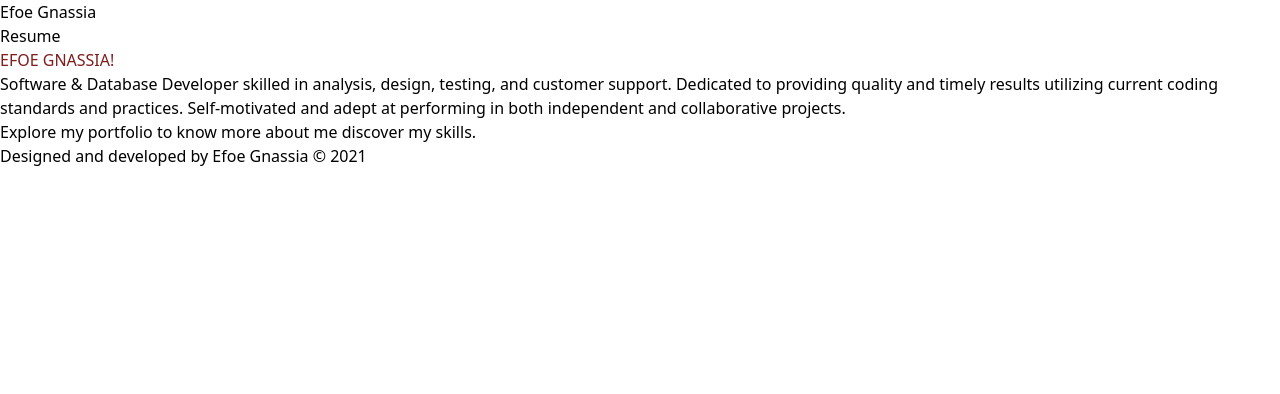
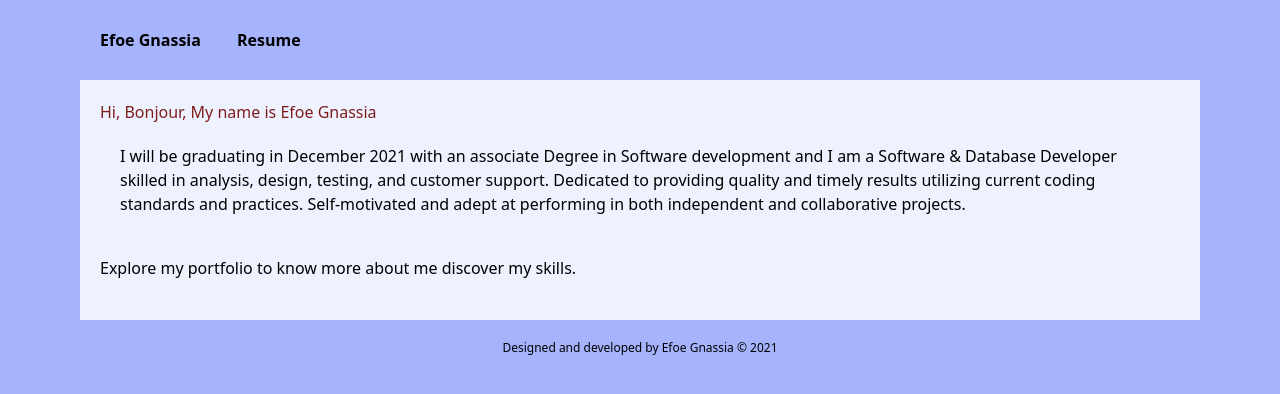
Before and after one commit to efoejean/Portfolio, a website built with Vite: page src/index.html in a window 1280 px wide. Built offline with nearby package versions, Linux system fonts and the light colour scheme.

Commit message:
Make few changes and sytle

```diff
--- a/src/index.html
+++ b/src/index.html
@@ -7,27 +7,44 @@
     <title>Efoe Gnassia</title>
     <link rel="stylesheet" href="./style.css" />
   </head>
-  <body>
-    <nav>
-      <ul>
-        <li><a href="index.html">Efoe Gnassia</a></li>
-        <li><a href="resume.html">Resume</a></li>
+  <body class="bg-indigo-300">
+    <div class="m-auto mx-20">
+      <nav class="-mt-70">
+        <ul class="p-2">
+          <li class="inline ...">
+            <a
+              class="inline-block ... p-3 font-bold hover:underline ..."
+              href="index.html"
+              >Efoe Gnassia</a
+            >
+          </li>
+          <li class="inline ...">
+            <a
+              class="inline-block ... p-5 font-bold hover:underline ..."
+              href="resume.html"
+              >Resume</a
+            >
+          </li>
         </ul>
       </nav>
-    <main>
-      <h1 class="text-red-900 uppercase">Efoe Gnassia!</h1>
-      <p>
-        Software & Database Developer skilled in analysis, design, testing, and
-        customer support. Dedicated to providing quality and timely results
-        utilizing current coding standards and practices. Self-motivated and
-        adept at performing in both independent and collaborative projects.
+      <main class="block ... p-5 bg-indigo-50">
+        <h1 class="text-red-900">Hi, Bonjour, My name is Efoe Gnassia</h1>
+        <p class="p-5">
+          I will be graduating in December 2021 with an associate Degree in
+          Software development and I am a Software & Database Developer skilled
+          in analysis, design, testing, and customer support. Dedicated to
+          providing quality and timely results utilizing current coding
+          standards and practices. Self-motivated and adept at performing in
+          both independent and collaborative projects.
         </p>
-      <div>
+        <div class="my-5">
           <p>Explore my portfolio to know more about me discover my skills.</p>
         </div>
       </main>
-    <footer>Designed and developed by Efoe Gnassia &copy; 2021</footer>
-
+      <footer class="text-center p-5 text-xs">
+        Designed and developed by Efoe Gnassia &copy; 2021
+      </footer>
+    </div>
     <script src="./index.js" type="module"></script>
   </body>
 </html>
```
Lines whose indentation alone changed are shown as unchanged.
